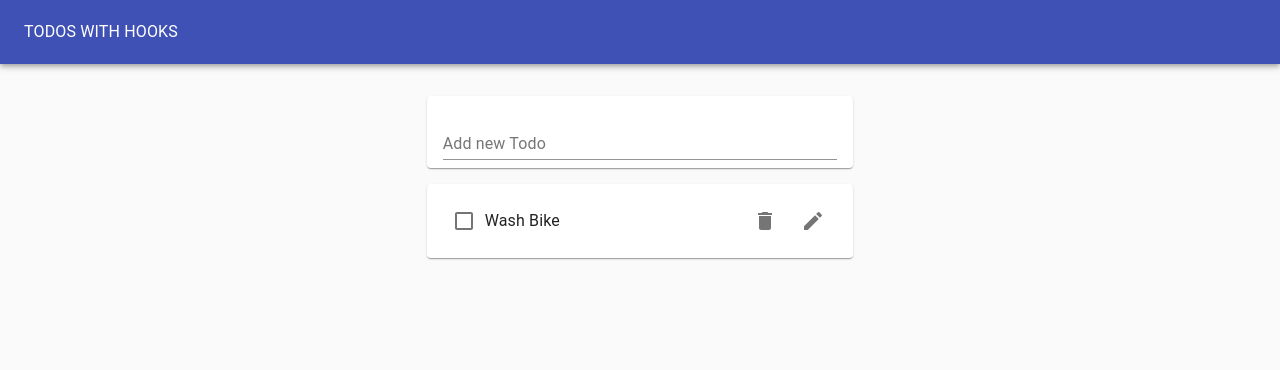
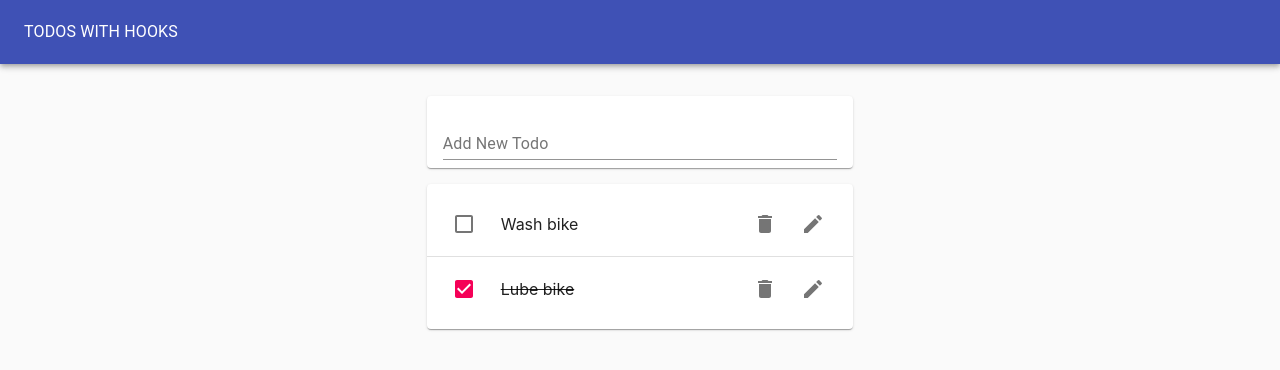
Before and after one commit to neeerajtk/Todo-List-Hooks, a React (Create React App) app in the folder todo/: page / in a window 1280 px wide. Shown: the top 370 px of the page. Built offline with nearby package versions, Linux system fonts and the light colour scheme.

Commit message:
context used

```diff
--- a/todo/src/EditTodoForm.js
+++ b/todo/src/EditTodoForm.js
@@ -1,9 +1,12 @@
-import React from "react";
+import React, { useContext } from "react";
 import useInputState from "./hooks/useInputState";
 import TextField from "@material-ui/core/TextField";
+import { TodosContext } from "./context/todos.context";
 
-function EditTodoForm({ id, task, editTodo, toggleEditForm }) {
+function EditTodoForm({ id, task, toggleEditForm }) {
+  const { editTodo } = useContext(TodosContext);
   const [value, handleChange, reset] = useInputState(task);
+  console.log("EDIT FORM RENDER!!!");
   return (
     <form
       onSubmit={e => {
--- a/todo/src/Todo.js
+++ b/todo/src/Todo.js
@@ -1,35 +1,45 @@
-import React from "react";
+
+import React, { useContext } from "react";
+import useToggleState from "./hooks/useToggleState";
 import EditTodoForm from "./EditTodoForm";
-import useToggleState from "./hooks/useToggleState";
 import ListItem from "@material-ui/core/ListItem";
-import ListItemText from "@material-ui/core/ListItemText";
+import ListItemText from "@material-ui/core/ListItem";
 import Checkbox from "@material-ui/core/Checkbox";
 import IconButton from "@material-ui/core/IconButton";
 import DeleteIcon from "@material-ui/icons/Delete";
 import EditIcon from "@material-ui/icons/Edit";
 import ListItemSecondaryAction from "@material-ui/core/ListItemSecondaryAction";
+import { TodosContext } from "./context/todos.context";
 
-function Todo({id,task,completed,removeTodo,toggleTodo, editTodo}){
+function Todo({ id, task, completed }) {
+  const { removeTodo, toggleTodo } = useContext(TodosContext);
   const [isEditing, toggle] = useToggleState(false);
   return (
-        <ListItem>
-            {isEditing?
-            <EditTodoForm editTodo={editTodo} id={id} task={task} toggleEditForm={toggle}/>:
+    <ListItem style={{ height: "64px" }}>
+      {isEditing ? (
+        <EditTodoForm id={id} task={task} toggleEditForm={toggle} />
+      ) : (
         <>
-            <Checkbox tabIndex={-1} checked={completed} onClick={()=>toggleTodo(id)}/>
-            <ListItemText style={{textDecoration: completed?"line-through":"none"}}>
+          <Checkbox
+            tabIndex={-1}
+            checked={completed}
+            onClick={() => toggleTodo(id)}
+          />
+          <ListItemText
+            style={{ textDecoration: completed ? "line-through" : "none" }}
+          >
             {task}
           </ListItemText>
           <ListItemSecondaryAction>
-                <IconButton aria-label="Delete" onClick={()=>removeTodo(id)}>
+            <IconButton aria-label='Delete' onClick={() => removeTodo(id)}>
               <DeleteIcon />
             </IconButton>
-                <IconButton aria-label="Edit" onClick={toggle}>
+            <IconButton aria-label='Edit' onClick={toggle}>
               <EditIcon />
             </IconButton>
           </ListItemSecondaryAction>
         </>
-        }
+      )}
     </ListItem>
   );
 }
--- a/todo/src/TodoApp.js
+++ b/todo/src/TodoApp.js
@@ -1,58 +1,38 @@
-import React from 'react';
-import useTodoState from "./hooks/useTodoState";
-import TodoList from './TodoList';
-import TodoForm from './TodoForm';
+import React from "react";
+import TodoList from "./TodoList";
+import TodoForm from "./TodoForm";
 import Typography from "@material-ui/core/Typography";
 import Paper from "@material-ui/core/Paper";
 import AppBar from "@material-ui/core/AppBar";
 import Toolbar from "@material-ui/core/Toolbar";
 import Grid from "@material-ui/core/Grid";
+import { TodosProvider } from "./context/todos.context";
 
-function TodoApp(){
-    const initialTodos = [{id: 1, task:"Wash Bike", completed: false}];
-    const {todos, addTodo, removeTodo, toggleTodo, editTodo} = useTodoState(initialTodos);
-
-
-
-    // const initialTodos = [
-    //     {id: 1,task: "Wash bike", completed: false},
-    //     {id: 2,task: "Lube bike", completed: true},
-    //     {id: 3,task: "Dry bike", completed: false}
-    // ];
-
-
-
-
+function TodoApp() {
   return (
     <Paper
       style={{
-                padding:0,
-                margin:0,
-                height:"100vh",
-                backgroundColor:"#fafafa"
+        padding: 0,
+        margin: 0,
+        height: "100vh",
+        backgroundColor: "#fafafa"
       }}
       elevation={0}
     >
-            <AppBar color="primary" position="static" style={{height: "64px"}}>
+      <AppBar color='primary' position='static' style={{ height: "64px" }}>
         <Toolbar>
-                    <Typography color="inherit">TODOS WITH HOOKS</Typography>
+          <Typography color='inherit'>TODOS WITH HOOKS</Typography>
         </Toolbar>
       </AppBar>
-            <Grid container justify="center" style={{marginTop:"1rem"}}>
+      <Grid container justify='center' style={{ marginTop: "1rem" }}>
         <Grid item xs={11} md={8} lg={4}>
-                    <TodoForm addTodo={addTodo}/>
-                    <TodoList
-                    todos={todos}
-                    removeTodo={removeTodo}
-                    toggleTodo={toggleTodo}
-                    editTodo={editTodo}
-                    />
+          <TodosProvider>
+            <TodoForm />
+            <TodoList />
+          </TodosProvider>
         </Grid>
       </Grid>
-
-
     </Paper>
   );
 }
-
 export default TodoApp;
--- a/todo/src/TodoForm.js
+++ b/todo/src/TodoForm.js
@@ -1,26 +1,30 @@
-import React from "react";
+import React, { useContext } from "react";
 import TextField from "@material-ui/core/TextField";
 import Paper from "@material-ui/core/Paper";
-import  useInputState from "./hooks/useInputState";
-
-function TodoForm({addTodo}){
+import useInputState from "./hooks/useInputState";
+import { TodosContext } from "./context/todos.context";
+function TodoForm() {
   const [value, handleChange, reset] = useInputState("");
-    return(
-        <Paper style={{margin: "1rem 0  ", padding: "0 1rem"}}>
-            <form onSubmit={e=>{
+  const { addTodo } = useContext(TodosContext);
+  console.log("TODO FORM RENDER!!!");
+  return (
+    <Paper style={{ margin: "1rem 0", padding: "0 1rem" }}>
+      <form
+        onSubmit={e => {
           e.preventDefault();
           addTodo(value);
           reset();
-            }}>
+        }}
+      >
         <TextField
           value={value}
           onChange={handleChange}
-                margin="normal"
-                label="Add new Todo"
+          margin='normal'
+          label='Add New Todo'
           fullWidth
         />
       </form>
     </Paper>
-    )
+  );
 }
 export default TodoForm;
--- a/todo/src/TodoList.js
+++ b/todo/src/TodoList.js
@@ -1,26 +1,21 @@
-import React from "react";
+import React, { useContext } from "react";
 import Todo from "./Todo";
 import Paper from "@material-ui/core/Paper";
 import List from "@material-ui/core/List";
 import Divider from "@material-ui/core/Divider";
+import { TodosContext } from "./context/todos.context";
 
-
-function TodoList({todos, removeTodo, toggleTodo, editTodo}){
-    if(todos.length)
-    return(
+function TodoList() {
+  const { todos } = useContext(TodosContext);
+  if (todos.length)
+    return (
       <Paper>
         <List>
-                {todos.map((todo,i)=>(
-                    <>
-                    <Todo
-                    {...todo}
-                    key={todo.id}
-                    removeTodo={removeTodo}
-                    toggleTodo={toggleTodo}
-                    editTodo={editTodo}
-                    />
-                    {i < todos.length - 1 && <Divider/>}
-                    </>
+          {todos.map((todo, i) => (
+            <React.Fragment key={i}>
+              <Todo {...todo} key={todo.id} />
+              {i < todos.length - 1 && <Divider />}
+            </React.Fragment>
           ))}
         </List>
       </Paper>
```
Lines whose indentation alone changed are shown as unchanged.
